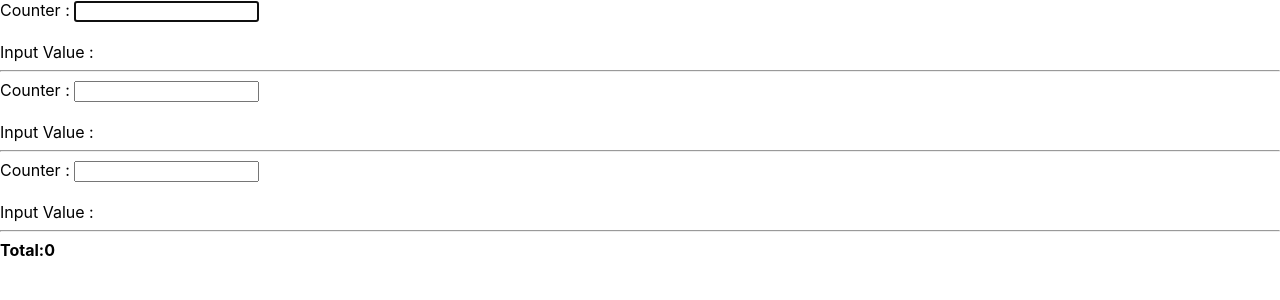
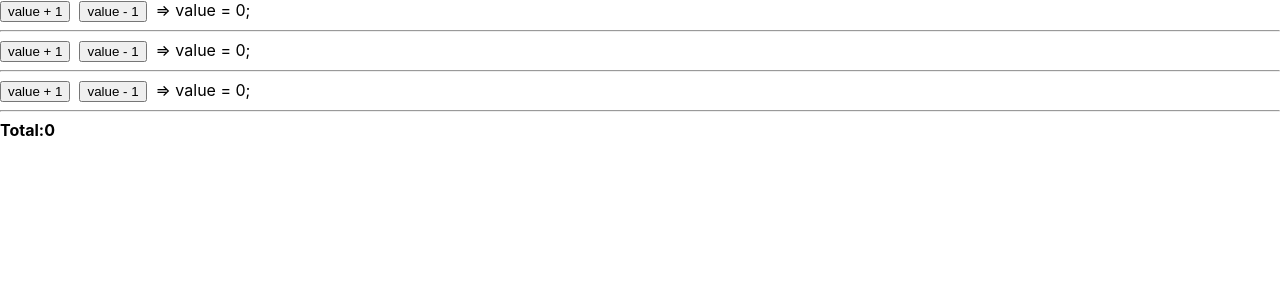
Before and after one commit to philcheen/quicktutor_html, a React (Create React App) app: page / in a window 1280 px wide. Shown: the top 300 px of the page. Built offline with nearby package versions, Linux system fonts and the light colour scheme.

Commit message:
react hook

```diff
--- a/src/App.js
+++ b/src/App.js
@@ -1,20 +1,24 @@
 import React, {Component, Fragment} from 'react';
-import {useState} from 'react';
+import {useState, createContext} from 'react';
 import logo from './logo.svg';
 import './App.css';
 import Counter from './Counter';
+
+const totalContext = createContext();
 
 function App() {
     const [total, setTotal] = useState(0);
     return (
         <>
-            <Counter focus setTotal={setTotal}/>
-            <hr/>
-            <Counter setTotal={setTotal}/>
-            <hr/>
-            <Counter setTotal={setTotal}/>
-            <hr/>
-            <b>Total:{total}</b>
+            <totalContext.Provider value={[total, setTotal]}>
+                <Counter/>
+                <hr/>
+                <Counter />
+                <hr/>
+                <Counter/>
+                <hr/>
+                <b>Total:{total}</b>
+            </totalContext.Provider>
         </>
     );
 }
@@ -43,4 +47,5 @@ function App() {
 //   }
 // }
 
-export default App;
+// export default App;
+export {App, totalContext};
--- a/src/Counter.js
+++ b/src/Counter.js
@@ -1,34 +1,28 @@
-import React, {useState, useEffect, useRef} from 'react';
+import React, {useState, useEffect, useRef, useContext, useReducer} from 'react';
+import {totalContext} from "./App";
 
-function Counter({setTotal, focus}) {
-    const [value, setValue] = useState("");
-    const refCounter = useRef();
-    useEffect(
-        function () {
-            if (focus) refCounter.current.focus();
-        }
-    ,[]);
-    function change(event) {
-        const newValue = parseInt(event.target.value||0);
-        setValue(newValue);
-        setTotal((total)=>(total-value));
-        setTotal((total)=>(total+newValue));
+function Counter() {
+    const [state, dispatch] = useReducer(function(state, action) {
+        if (action.type === "INCR") state.value += action.step;
+        if (action.type === "DECR") state.value -= action.step;
+        return {...state};
+    }, {value:0});
+    function incrValue() {
+        dispatch({type:"INCR", step:2});
     }
-
-    function keydown(event) {
-        console.log(event.key);
-        if (["Backspace", "Delete", "ArrowLeft", "ArrowRight",
-            "Tab"].includes(event.key)) return;
-        if (event.key < "0" || event.key > "9") event.preventDefault();
+    function decrValue() {
+        dispatch({type:"DECR", step:2});
     }
-
     return (
         <>
-            Counter : <input type="text" onChange={change} onKeyDown={keydown} ref={refCounter}/> <br/>
-            <br/>
-            Input Value : {value}
+            <button onClick={incrValue}>value + 1</button>
+            &nbsp;&nbsp;
+            <button onClick={decrValue}>value - 1</button>
+            &nbsp;
+            =>
+            value = {state.value};
         </>
-    );
+    )
 }
 
 export default Counter;
--- a/src/index.js
+++ b/src/index.js
@@ -1,7 +1,7 @@
 import React from 'react';
 import ReactDOM from 'react-dom';
 import './index.css';
-import App from './App';
+import {App} from './App';
 import * as serviceWorker from './serviceWorker';
 
 ReactDOM.render(<App/>, document.getElementById('root'));
```
